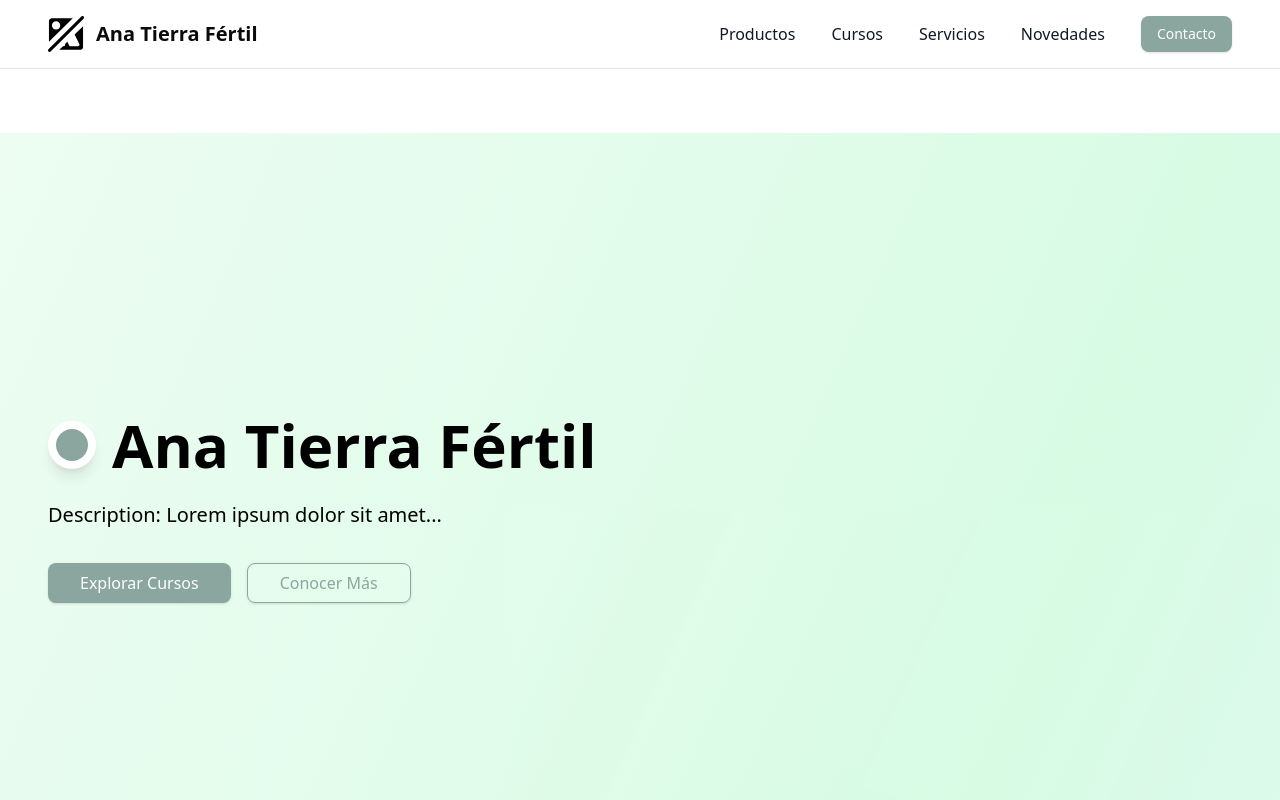
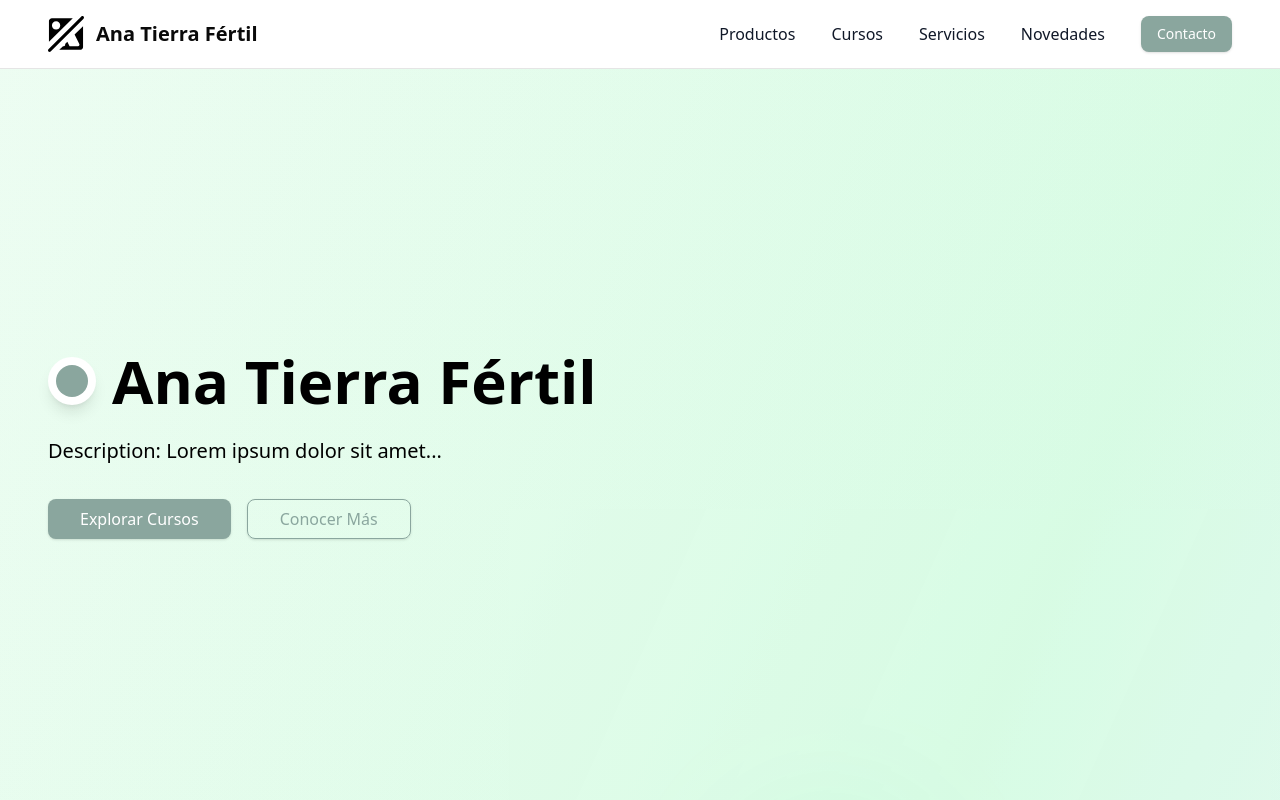
Before and after one commit to natanMedina/AnaTierraFertil, a Next.js app: page / in a window 1280 px wide. Shown: the top 800 px of the page. Built offline with nearby package versions, Linux system fonts and the light colour scheme.

Commit message:
fixing main layout

```diff
--- a/src/app/layout.tsx
+++ b/src/app/layout.tsx
@@ -17,7 +17,7 @@ export default function RootLayout({
     <html lang="es">
       <body className="text-gray-900">
         <Header />
-        <main className="pt-16">{children}</main>
+        <main>{children}</main>
         <Footer />
       </body>
     </html>
```
